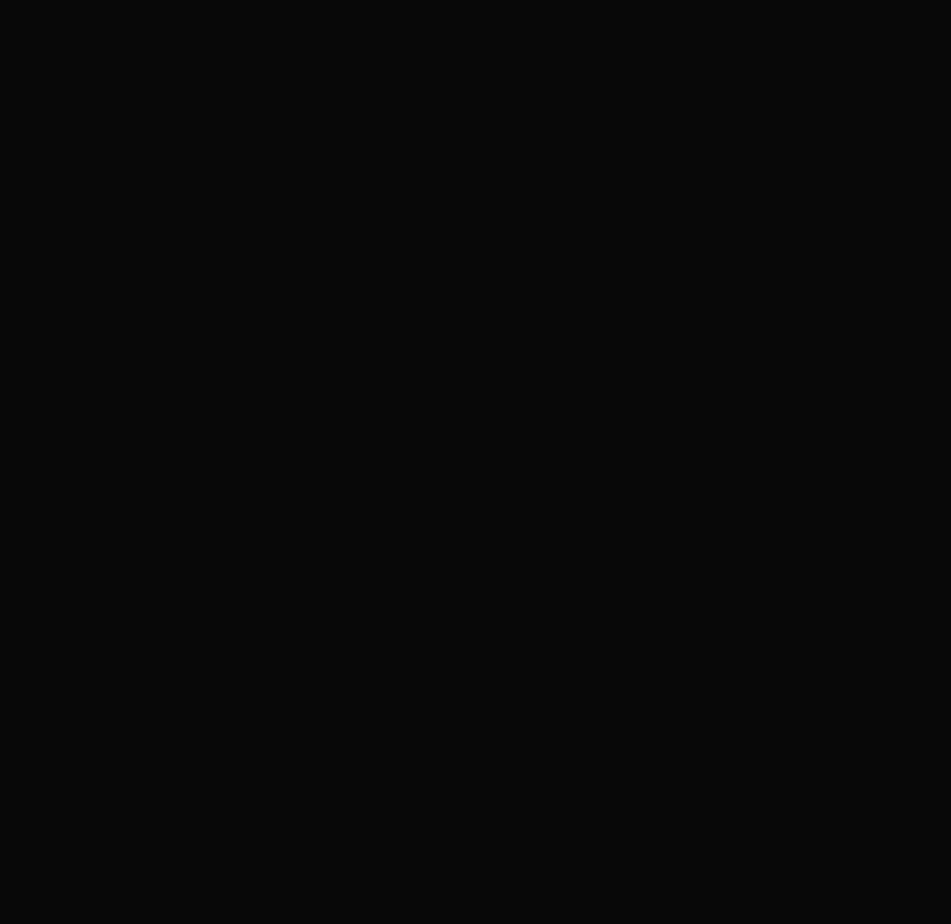
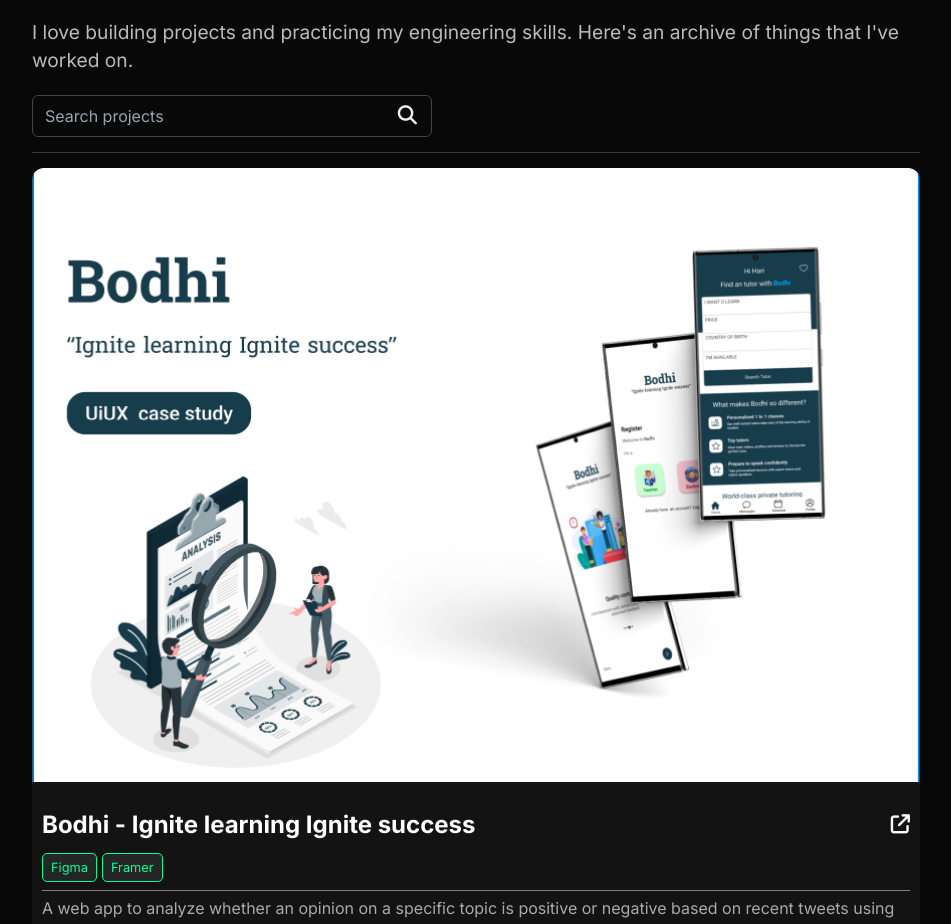
Before and after one commit to Sakthikumar08/Hari-Portfolio, a React (Create React App) app: page /about in a window 1280 px wide. Shown: the part 238-1162 px from the top of the page, without its empty margins (164-1115 px from the left). Before the commit the page ends 800 px from the top, so only its background shows below. Built offline with nearby package versions, Linux system fonts and the light colour scheme; a web font is replaced by a local one.

Commit message:
updated in Project components

```diff
--- a/src/components/Project.js
+++ b/src/components/Project.js
@@ -1,11 +1,97 @@
-import React from 'react'
-import "./Styles.css";
+import React, { useState } from "react";
+import "./ProjectPage.css";
+
+const projects = [
+  {
+    title: "Bodhi - Ignite learning Ignite success",
+    image: require("../assets/bodhi.png"),
+    description:
+      "A web app to analyze whether an opinion on a specific topic is positive or negative based on recent tweets using Natural Language Processing.",
+    tech: ["Figma", "Framer"],
+    link: "/creative",
+  },
+  {
+    title: "AI Resume Craft",
+    image: require("../assets/bodhi.png"),
+    description:
+      "An AI-powered resume builder that generates professional resumes with real-time preview, ATS optimization, and job tracking.",
+    tech: ["Next.js", "TailwindCSS", "MongoDB"],
+    link: "/resume",
+  },
+  {
+    title: "Spotlight on Sports",
+    image: require("../assets/bodhi.png"),
+    description:
+      "A sports portal featuring player stats, post-match results, and scorecards for various college sports.",
+    tech: ["React", "MySQL", "Express.js"],
+    link: "/sports",
+  },
+];
+
 const Project = () => {
+  const [searchQuery, setSearchQuery] = useState("");
+
+  // Filter projects based on search query
+  const filteredProjects = projects.filter((project) =>
+    project.title.toLowerCase().includes(searchQuery.toLowerCase())
+  );
+
   return (
-    <div>
+    <div className="projects-container">
+      <div className="Project-main">
+      <h2 className="projects-title">Projects</h2>
+      <p className="projects-subtitle">
+        I love building projects and practicing my engineering skills. Here's an archive of things that I've worked on.
+      </p>
 
+      {/* Search Bar with Icon */}
+      <div className="search-container">
+        <input
+          type="text"
+          className="project-search"
+          placeholder="Search projects"
+          value={searchQuery}
+          onChange={(e) => setSearchQuery(e.target.value)}
+        />
+        <i className="fa-solid fa-magnifying-glass search-icon"></i>
+      </div>
+      </div>
+
+      {/* Apply class if only one project is displayed */}
+      <div className={`projects-grid ${filteredProjects.length === 1 ? "single-result" : ""}`}>
+        {filteredProjects.length > 0 ? (
+          filteredProjects.map((project, index) => (
+            <div key={index} className="project-card">
+              <img src={project.image} alt={project.title} className="project-image" />
+              <div className="project-header">
+                <h3 className="project-title">{project.title}</h3>
+                <a href={project.link} className="project-link-icon" target="_blank" rel="noopener noreferrer">
+                  <i className="fa-solid fa-arrow-up-right-from-square"></i>
+                </a>
+              </div>
+              <div className="project-tech-stack">
+                {project.tech.map((tech, idx) => (
+                  <span key={idx} className="project-tech">{tech}</span>
+                ))}
+              </div>
+              <p className="project-description">{project.description}</p>
+            </div>
+          ))
+        ) : (
+          <p className="no-results">No projects found.</p>
+        )}
+      </div>
+
+      {/* Footer Section */}
+      <footer className="projects-footer">
+        Designed and Developed by <span className="highlight-project">Hari Baskar</span>.
+        <br />
+        Built with <span className="highlight-project">Next.js</span> &{" "}
+        <span className="highlight-project">Chakra UI</span>. Hosted on{" "}
+        <span className="highlight-project">Vercel</span>.
+      </footer>
     </div>
-  )
-}
+  );
+};
 
-export default Project
+export default Project;
--- /dev/null
+++ b/src/components/ProjectPage.css
@@ -0,0 +1,243 @@
+/* Project Page Container */
+.projects-container {
+    background-color: var(--bgcolor);
+    color: white;
+    padding: 30px 20px;
+    text-align: left;
+}
+.Project-main{
+    border-bottom: 0.8px solid rgb(57, 57, 57);
+    margin-bottom: 15px;
+}
+/* Title and Subtitle */
+.projects-title {
+    font-size: 3.5rem;
+    font-weight: bold;
+    margin-bottom: 10px;
+}
+
+.projects-subtitle {
+    font-size: 1.2rem;
+    color: #bbb;
+    margin-bottom: 20px;
+}
+
+
+/* Search Bar */
+
+/* Search Container */
+.search-container {
+    position: relative;
+    width: 100%;
+    max-width: 400px;
+    margin-bottom: 15px;
+    display: flex;
+    align-items: center;
+
+}
+.project-search {
+    width: 100%;
+    padding: 8px 12px;
+    font-size: 1rem;
+    border-radius: 6px;
+    border: 1px solid #454545;
+    background-color: var(--bgcolor);
+    color:white;
+    outline: none;
+    transition: border-color 0.3s ease;
+    padding-right: 40px;
+}
+
+.project-search:focus {
+    border-color: #00ff99;
+}
+.project-search:hover{
+    border-color:rgb(157, 157, 157) ;
+    transition: 1s;
+}
+.project-search:hover:focus {
+    border-color: #00ff99;
+}
+
+/* Search Icon */
+.search-icon {
+    position: absolute;
+    right: 15px;
+    top: 50%;
+    transform: translateY(-50%);
+    font-size: 1.2rem;
+    color: #f0f0f0;
+}
+
+/* No results message */
+.no-results {
+    text-align: center;
+    font-size: 1.2rem;
+    color: #767676;
+    margin-top: 20px;
+}
+
+
+/* Grid Layout */
+.projects-grid {
+    display: grid;
+    grid-template-columns: repeat(auto-fit, minmax(450px, 1fr));
+    gap: 30px;
+    justify-content: center;
+}
+
+/* Adjust grid when only one project is displayed */
+.projects-grid.single-result {
+    grid-template-columns: 1fr; /* Makes the single project full-width */
+    max-width: 600px; /* Adjust width to maintain structure */
+    margin: auto;
+}
+
+/* Project Card */
+.project-card {
+    background: #131313;
+    border-radius: 12px;
+    box-shadow: 0px 4px 10px rgba(0, 0, 0, 0.2);
+    transition: transform 0.3s ease;
+    padding-bottom: 20px;
+}
+
+.project-card:hover {
+    transform: translateY(-5px);
+}
+
+/* Project Image */
+.project-image {
+    width: 100%;
+    height: auto;
+    object-fit: cover;
+    border-top-left-radius: 12px;
+    border-top-right-radius: 12px;
+    margin-bottom: 15px;
+}
+
+/* Project Header - Title & Icon */
+.project-header {
+    display: flex;
+    justify-content: space-between;
+    align-items: center;
+    padding: 10px;
+}
+
+/* Project Title */
+.project-title {
+    font-size: 1.5rem;
+    font-weight: bold;
+    margin: 0;
+}
+
+/* External Link Icon */
+.project-link-icon {
+    font-size: 1.2rem;
+    color: var(--primary);
+    text-decoration: none;
+    transition: transform 0.2s ease;
+}
+
+.project-link-icon:hover {
+    transform: scale(1.1);
+}
+
+/* Tech Stack */
+.project-tech-stack {
+    display: flex;
+    flex-wrap: wrap;
+    gap: 5px;
+    justify-content: left;
+    margin-bottom: 5px;
+    padding-bottom: 8px;
+    margin-left: 10px;
+    margin-right: 10px;
+    border-bottom: 1px solid grey;
+}
+
+.project-tech {
+    background-color: #252525;
+    border-radius: 5px;
+    padding: 4px 8px;
+    font-size: 0.8rem;
+    color: var(--tech-text);
+    border: 1px solid var(--tech-text);
+    transition: background-color 0.3s ease, color 0.3s ease;
+}
+
+.project-tech:hover {
+    background-color: var(--tech-text);
+    color: var(--tech-bg);
+    cursor: pointer;
+}
+
+/* Project Description */
+.project-description {
+    font-size: 1rem;
+    color: #aaa;
+    margin-bottom: 10px;
+    margin-left: 10px;
+    margin-right: 10px;
+}
+
+/* Footer Section */
+.projects-footer {
+    margin-top: 50px;
+    font-size: 0.9rem;
+    color: #888;
+    text-align: center;
+}
+
+/* Highlighted text */
+.highlight-project {
+    color: #00ff99;
+    font-weight: bold;
+}
+
+/* Responsive Design */
+@media (max-width: 768px) {
+    .projects-title {
+        font-size: 2.5rem;
+    }
+
+    .projects-subtitle {
+        font-size: 1rem;
+    }
+
+    .project-search {
+        max-width: 100%;
+    }
+
+    .projects-grid {
+        grid-template-columns: 1fr;
+    }
+
+    .project-card {
+        width: 90%;
+        margin: auto;
+    }
+}
+
+@media (max-width: 480px) {
+    .projects-title {
+        font-size: 2rem;
+    }
+
+    .projects-subtitle {
+        font-size: 0.9rem;
+    }
+
+    .project-search {
+        font-size: 0.9rem;
+        padding: 8px 12px;
+    }
+
+    .project-title {
+        font-size: 1.2rem;
+    }
+
+    .project-description {
+        font-size: 0.9rem;
+    }
+}
```
